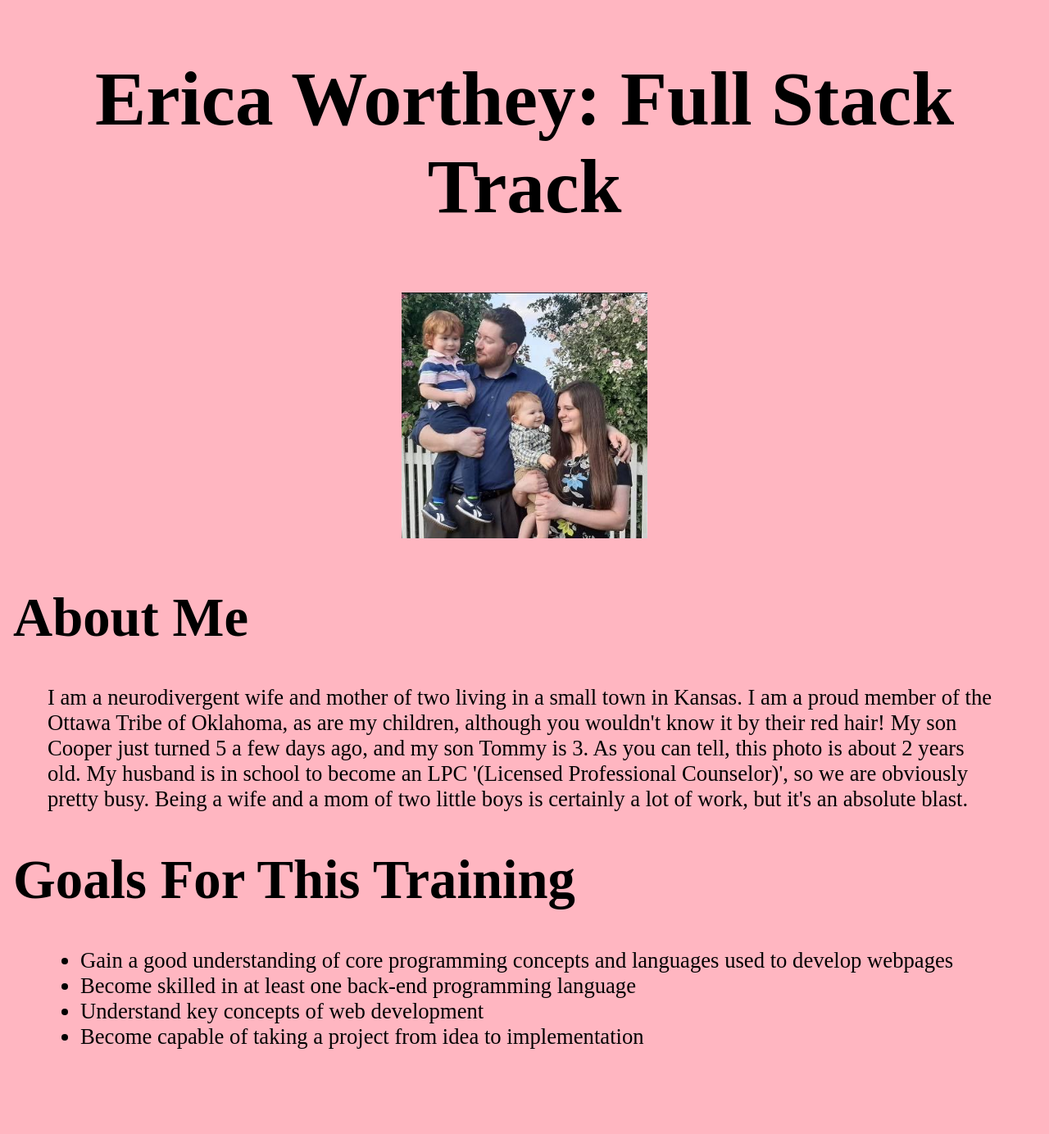
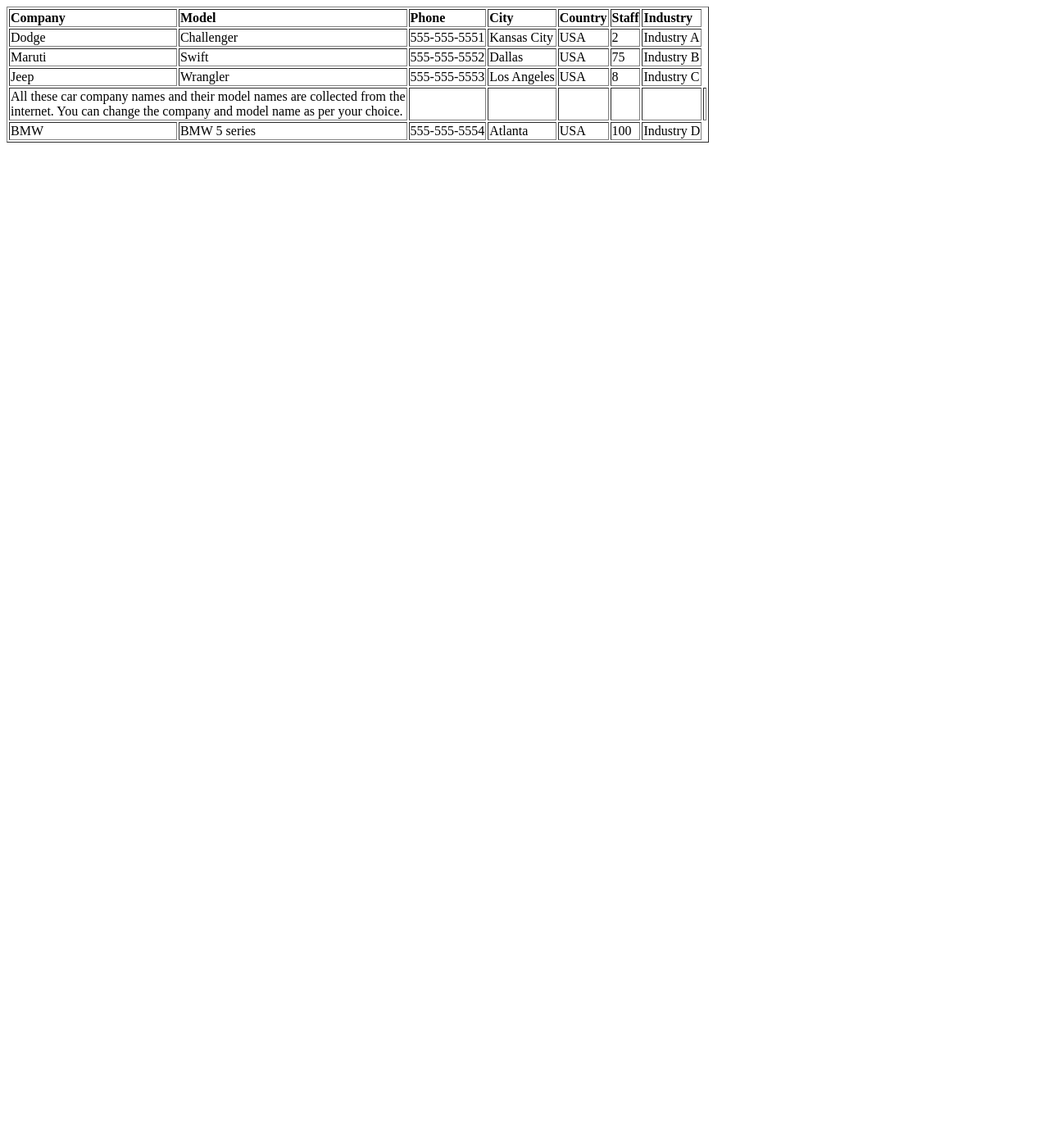
Before and after one commit to eworthey/week2, a plain HTML site: page index.html in a window 1280 px wide. Shown: the whole page at 82% size. After the commit the page ends 800 px from the top, so only its background shows below. Drawn offline with Linux system fonts and the light colour scheme.

Commit message:
index - table tag assignment

```diff
--- a/index.html
+++ b/index.html
@@ -4,54 +4,73 @@
     <meta charset="UTF-8" />
     <meta http-equiv="X-UA-Compatible" content="IE=edge" />
     <meta name="viewport" content="width=device-width, initial-scale=1.0" />
-    <title>Erica Worthey: Full Stack Track</title>
+    <title>Document</title>
   </head>
-  <!--A top-level header with: name and track//-->
-  <h1 style="padding: 4px; font-size: 70pt" align="center">
-    Erica Worthey: Full Stack Track
-  </h1>
   <body>
-    <body bgcolor="FFB6C1"></body>
-    <!--//photo//-->
-    <center>
-      <img src="image1.jpg" width="300" height="300" vspace="10" />
-    </center>
-    <!--A sentence that best describes you as a paragraph.-->
-    <h1 style="font-size: 50pt; padding-left: 8px; padding-right: 8px">
-      About Me
-    </h1>
-    <div width="50%">
-      <p style="font-size: 20pt; padding-left: 50px; padding-right: 50px">
-        I am a neurodivergent wife and mother of two living in a small town in
-        Kansas. I am a proud member of the Ottawa Tribe of Oklahoma, as are my
-        children, although you wouldn't know it by their red hair! My son Cooper
-        just turned 5 a few days ago, and my son Tommy is 3. As you can tell,
-        this photo is about 2 years old. My husband is in school to become an
-        LPC '(Licensed Professional Counselor)', so we are obviously pretty
-        busy. Being a wife and a mom of two little boys is certainly a lot of
-        work, but it's an absolute blast.
-      </p>
-    </div>
-    <!--Goals for this training in an Unordered List format-->
-    <h1 style="font-size: 50pt; padding-left: 8px; padding-right: 8px">
-      Goals For This Training
-    </h1>
-    <div style="padding-left: 50px; padding-right: 50px;">
-      <ul >
-        <li style="font-size: 20pt;">
-          Gain a good understanding of core programming concepts and languages
-        used to develop webpages
-        </li>
-        <li style="font-size: 20pt">
-          Become skilled in at least one back-end programming language
-        </li>
-        <li style="font-size: 20pt">
-          Understand key concepts of web development
-        </li>
-        <li style="font-size: 20pt; padding-bottom: 100px">
-          Become capable of taking a project from idea to implementation
-        </li>
-    </div>
-      </ul>
+    <table border=".5">
+      <thead>
+        <tr>
+          <th align="left">Company</th>
+          <th align="left">Model</th>
+          <th align="left">Phone</th>
+          <th align="left">City</th>
+          <th align="left">Country</th>
+          <th align="left">Staff</th>
+          <th align="left">Industry</th>
+        </tr>
+      </thead>
+      <tbody>
+        <tr>
+          <td>Dodge</td>
+          <td>Challenger</td>
+          <td>555-555-5551</td>
+          <td>Kansas City</td>
+          <td>USA</td>
+          <td>2</td>
+          <td>Industry A</td>
+        </tr>
+        <tr>
+          <td>Maruti</td>
+          <td>Swift</td>
+          <td>555-555-5552</td>
+          <td>Dallas</td>
+          <td>USA</td>
+          <td>75</td>
+          <td>Industry B</td>
+        </tr>
+        <tr>
+          <td>Jeep</td>
+          <td>Wrangler</td>
+          <td>555-555-5553</td>
+          <td>Los Angeles</td>
+          <td>USA</td>
+          <td>8</td>
+          <td>Industry C</td>
+        </tr>
+        <tr>
+          <td colspan="2">
+            All these car company names and their model names are collected from
+            the <br />
+            internet. You can change the company and model name as per your
+            choice.
+          </td>
+          <td></td>
+          <td></td>
+          <td></td>
+          <td></td>
+          <td></td>
+          <td></td>
+        </tr>
+        <tr>
+          <td>BMW</td>
+          <td>BMW 5 series</td>
+          <td>555-555-5554</td>
+          <td>Atlanta</td>
+          <td>USA</td>
+          <td>100</td>
+          <td>Industry D</td>
+        </tr>
+      </tbody>
+    </table>
   </body>
 </html>
```
